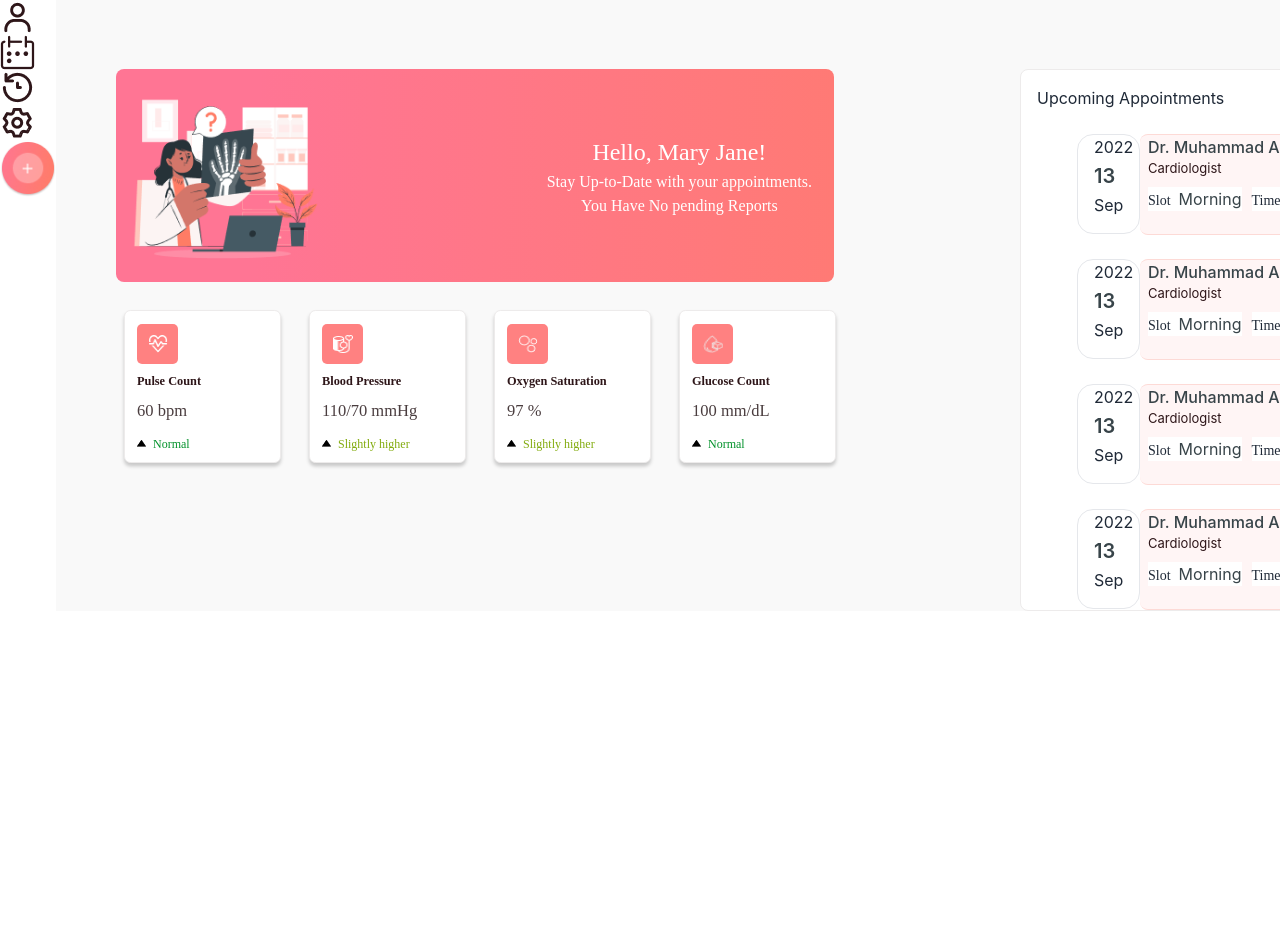
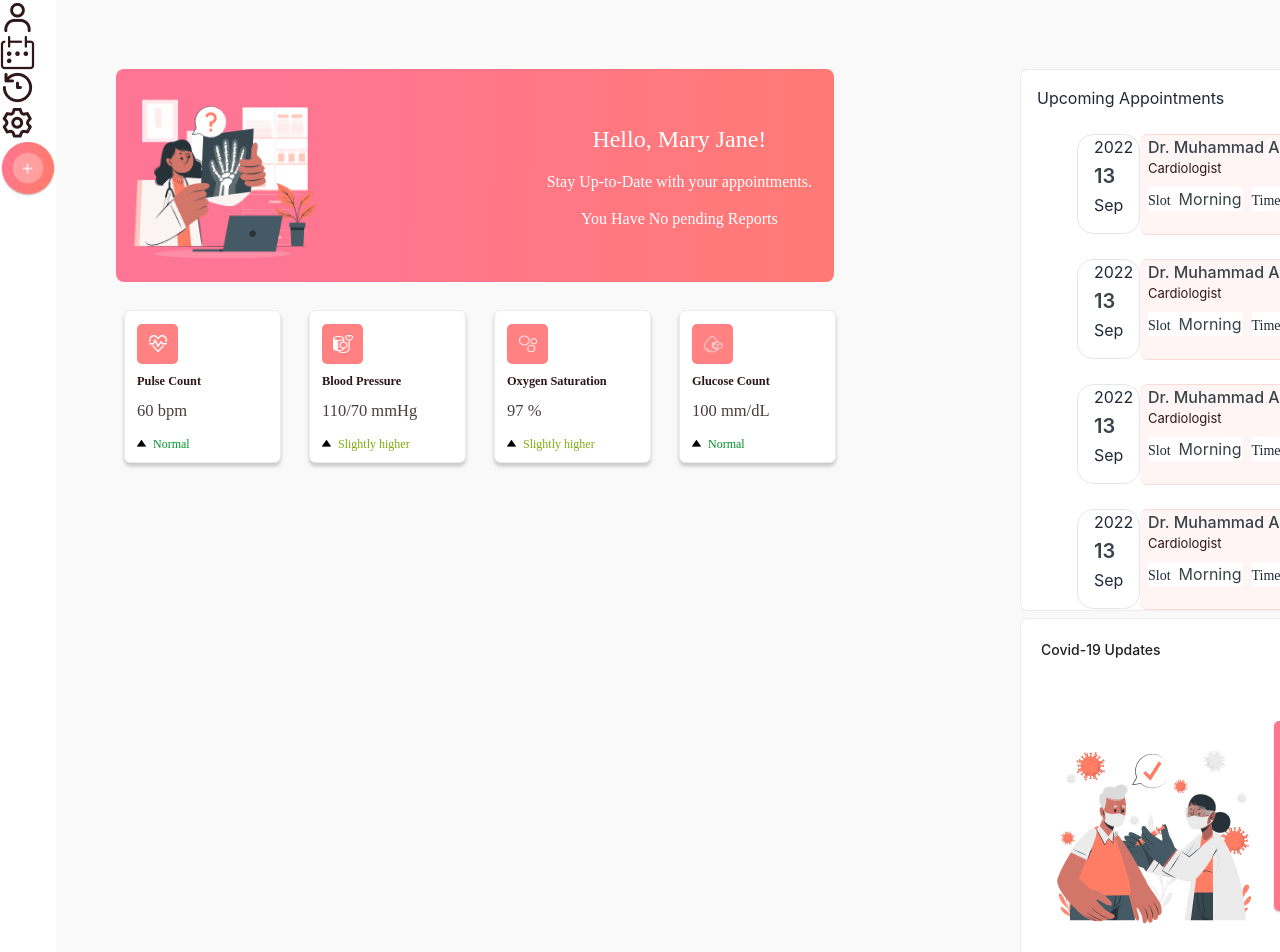
Before and after one commit to Emran12/Rainier--Technologies-challenge-2, a React (Create React App) app: page / in a window 1280 px wide. Shown: the part 77-1029 px from the top of the page. Before the commit the page ends 800 px from the top, so only its background shows below. Built offline with nearby package versions, Linux system fonts and the light colour scheme.

Commit message:
added update info section

```diff
--- a/src/Components/Banner/Banner.css
+++ b/src/Components/Banner/Banner.css
@@ -7,3 +7,11 @@
     display: flex;
     justify-content: space-between;
 }
+
+.bannerText {
+    font-family: 'Poppins';
+    font-style: normal;
+    font-weight: 500;
+    font-size: 16px;
+    padding-top: 13px;
+}
--- a/src/Components/Banner/Banner.js
+++ b/src/Components/Banner/Banner.js
@@ -8,12 +8,8 @@ const Banner = () => {
       <img src={img} alt="" />
       <div className="text-white flex flex-col justify-center items-center font-['Poppins'] pr-[22px]">
         <h1 className="text-[24px] leading-[36px]">Hello, Mary Jane!</h1>
-        <p className="text-[16px] leading-[150%]">
-          Stay Up-to-Date with your appointments.
-        </p>
-        <p className="text-[16px] leading-[150%]">
-          You Have No pending Reports
-        </p>
+        <p className="bannerText">Stay Up-to-Date with your appointments.</p>
+        <p className="bannerText">You Have No pending Reports</p>
       </div>
     </div>
   );
--- a/src/Components/Home/Home.js
+++ b/src/Components/Home/Home.js
@@ -4,6 +4,7 @@ import Banner from "../Banner/Banner";
 import Header from "../Header/Header";
 import SideBar from "../SideBar/SideBar";
 import Treatments from "../Treatments/Treatments";
+import Update from "../Update/Update";
 
 import "./Home.css";
 
@@ -24,6 +25,7 @@ const Home = () => {
           </div>
           <div>
             <Appointments></Appointments>
+            <Update></Update>
           </div>
         </div>
       </div>
--- /dev/null
+++ b/src/Components/Update/Update.css
@@ -0,0 +1,16 @@
+.update {
+    margin-top: 7px;
+    width: 452px;
+    background: #FFFFFF;
+    border: 1px solid #EDEBEB;
+    border-radius: 8px;
+    margin-right: 22px;
+}
+
+.updateInfo {
+    width: 177px;
+    height: 190px;
+    background: linear-gradient(101.27deg, #FF7594 -6.58%, #FF7C65 102.46%);
+    box-shadow: 0px 1px 2px rgba(0, 0, 0, 0.25);
+    border-radius: 5px 1px 1px 5px;
+}
--- /dev/null
+++ b/src/Components/Update/Update.js
@@ -0,0 +1,36 @@
+import React from "react";
+import "./Update.css";
+import img from "../../Assests/images/Svg_sample2.png";
+
+const Update = () => {
+  return (
+    <div className="update">
+      <div className="p-[20px] flex justify-between">
+        <p className="text-[14px] font-medium" style={{ color: " #231F20" }}>
+          Covid-19 Updates
+        </p>
+        <div>
+          <p className="text-[14px] font-medium" style={{ color: " #231F20" }}>
+            10 September 2022
+          </p>
+          <p className="text-[14px] font-normal" style={{ color: "#8A8686" }}>
+            Thursday 10:00:00 AM
+          </p>
+        </div>
+      </div>
+      <div className="p-[20px] flex justify-between">
+        <img src={img} alt="" />
+        <div className="updateInfo flex flex-col">
+          <div className="pt-[14px] pl-[29px] pr-[25px] text-white">
+            <p className="text-[14px] pb-[8px]">Infection Number </p>
+            <p className="text-[38px] pb-[8px]">500</p>
+            <p className="text-[14px] pb-[8px]">Infection Rate </p>
+            <p className="text-[38px] pb-[8px]">10%</p>
+          </div>
+        </div>
+      </div>
+    </div>
+  );
+};
+
+export default Update;
```
